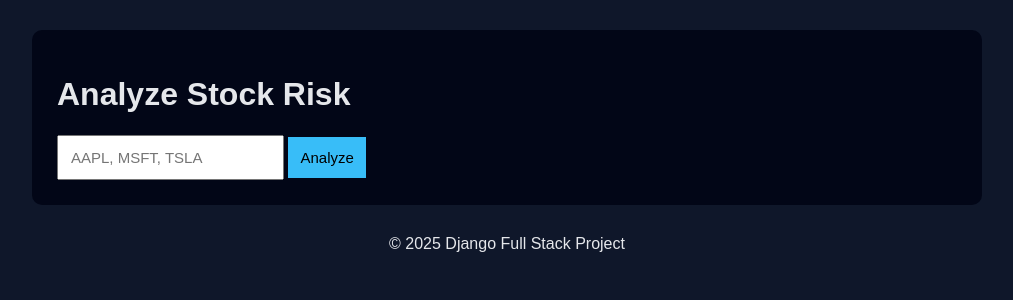
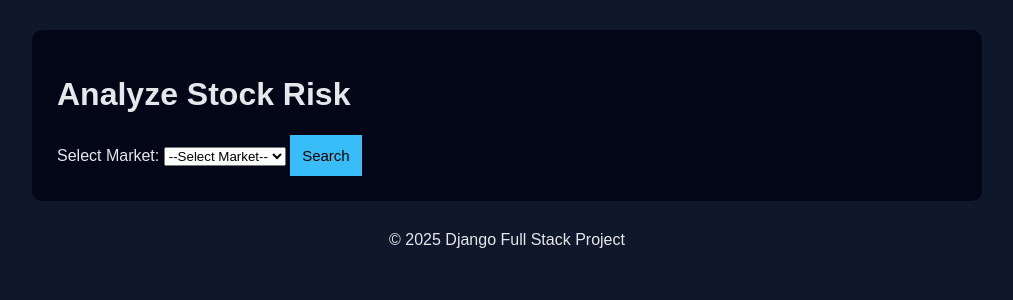
Before and after one commit to manojraul/Financial_risk_management_and_analysis, a Django app: page / in a window 1280 px wide. Shown: the part 61-361 px from the top of the page, without its empty margins (133-1146 px from the left). Run offline with Django 5.2, Linux system fonts and the light colour scheme.

Commit message:
update with charts and ui

```diff
--- a/risk_app/utils.py
+++ b/risk_app/utils.py
@@ -2,8 +2,33 @@ import pandas as pd
 import numpy as np
 import yfinance as yf
 from sklearn.cluster import KMeans
+import matplotlib.pyplot as plt
+import os
+import uuid
+
+# ------------------ TICKERS ------------------
+
+NSE_TICKERS = {
+    "TCS": "TCS.NS",
+    "Infosys": "INFY.NS",
+    "Reliance": "RELIANCE.NS",
+    "HDFC Bank": "HDFCBANK.NS",
+    "ICICI Bank": "ICICIBANK.NS"
+}
+
+US_TICKERS = {
+    "Apple": "AAPL",
+    "Microsoft": "MSFT",
+    "Amazon": "AMZN",
+    "Google (Alphabet)": "GOOGL",
+    "Tesla": "TSLA",
+    "Meta": "META"
+}
+
+# ------------------ MAIN LOGIC ------------------
 
 def analyze_risk(stocks):
+    # Download data
     data = yf.download(
         stocks,
         start="2023-01-01",
@@ -12,25 +37,30 @@ def analyze_risk(stocks):
         auto_adjust=True
     )
 
+    # Adjusted close prices
     adj_close = pd.DataFrame()
     for stock in stocks:
-        adj_close[stock] = data[stock]['Close']
+        adj_close[stock] = data[stock]["Close"]
 
+    # Daily returns
     returns = adj_close.pct_change().dropna()
 
+    # Risk metrics
     mean_returns = returns.mean() * 252
     volatility = returns.std() * np.sqrt(252)
 
     risk_free_rate = 0.03
     sharpe = (mean_returns - risk_free_rate) / volatility
 
+    # Risk DataFrame
     risk_data = pd.DataFrame({
         "Return": mean_returns,
         "Volatility": volatility,
         "Sharpe": sharpe
     })
 
-    kmeans = KMeans(n_clusters=3, random_state=42)
+    # KMeans clustering
+    kmeans = KMeans(n_clusters=min(3, len(risk_data)), random_state=42)
     risk_data["Cluster"] = kmeans.fit_predict(
         risk_data[["Return", "Volatility"]]
     )
@@ -38,4 +68,38 @@ def analyze_risk(stocks):
     cluster_map = {0: "Low Risk", 1: "Medium Risk", 2: "High Risk"}
     risk_data["Risk_Level"] = risk_data["Cluster"].map(cluster_map)
 
-    return risk_data.reset_index().to_dict(orient="records")
+    # Generate chart
+    chart_name = generate_risk_chart(risk_data)
+
+    return risk_data.reset_index().to_dict(orient="records"), chart_name
+
+
+# ------------------ CHART ------------------
+
+def generate_risk_chart(df):
+    filename = f"risk_chart_{uuid.uuid4().hex}.png"
+
+    plot_dir = os.path.join("static", "plots")
+    os.makedirs(plot_dir, exist_ok=True)  # 🔥 FIX
+
+    file_path = os.path.join(plot_dir, filename)
+
+    plt.figure(figsize=(8, 6))
+    plt.scatter(df["Volatility"], df["Return"], s=100)
+
+    for stock in df.index:
+        plt.text(
+            df.loc[stock, "Volatility"] + 0.002,
+            df.loc[stock, "Return"],
+            stock
+        )
+
+    plt.xlabel("Annualized Volatility")
+    plt.ylabel("Annualized Return")
+    plt.title("Risk vs Return Analysis")
+    plt.grid(True)
+
+    plt.savefig(file_path)
+    plt.close()
+
+    return filename
--- a/risk_app/views.py
+++ b/risk_app/views.py
@@ -1,11 +1,43 @@
 from django.shortcuts import render
 from .utils import analyze_risk
 
+NSE_TICKERS = {
+    "TCS": "TCS.NS",
+    "Infosys": "INFY.NS",
+    "Reliance": "RELIANCE.NS",
+    "HDFC Bank": "HDFCBANK.NS",
+    "ICICI Bank": "ICICIBANK.NS"
+}
+
+US_TICKERS = {
+    "Apple": "AAPL",
+    "Microsoft": "MSFT",
+    "Amazon": "AMZN",
+    "Google (Alphabet)": "GOOGL",
+    "Tesla": "TSLA",
+    "Meta": "META"
+}
+
 def home(request):
+    show_companies = False
+    tickers = {}
+    selected_market = None
+
     if request.method == "POST":
-        stocks = request.POST.get("stocks")
-        stock_list = [s.strip().upper() for s in stocks.split(",")]
-        results = analyze_risk(stock_list)
-        return render(request, "result.html", {"results": results})
+        # Step 1: Market selected
+        selected_market = request.POST.get("market")
+        if selected_market:
+            tickers = NSE_TICKERS if selected_market == "NSE" else US_TICKERS
+            show_companies = True
 
-    return render(request, "index.html")
+        # Step 2: User selected companies and clicked Analyze
+        if "stocks" in request.POST:
+            selected_tickers = request.POST.getlist("stocks")
+            results, chart = analyze_risk(selected_tickers)
+            return render(request, "result.html", {"results": results, "chart": chart})
+
+    return render(request, "index.html", {
+        "tickers": tickers,
+        "selected_market": selected_market,
+        "show_companies": show_companies
+    })
--- a/templates/index.html
+++ b/templates/index.html
@@ -1,13 +1,28 @@
-{% extends 'base.html' %}
-{% block title %}Analyze Risk{% endblock %}
+{% extends "base.html" %}
 
 {% block content %}
 <h1>Analyze Stock Risk</h1>
-
 <form method="post">
     {% csrf_token %}
-    <input type="text" name="stocks"
-           placeholder="AAPL, MSFT, TSLA" required>
-    <button type="submit">Analyze</button>
+
+    <label for="market">Select Market:</label>
+    <select id="market" name="market">
+        <option value="">--Select Market--</option>
+        <option value="NSE" {% if selected_market == "NSE" %}selected{% endif %}>🇮🇳 NSE</option>
+        <option value="US" {% if selected_market == "US" %}selected{% endif %}>🇺🇸 US</option>
+    </select>
+    <button type="submit" name="search_market">Search</button>
+
+    {% if show_companies %}
+    <br><br>
+    <label for="stocks">Select Companies (Hold Ctrl for multiple):</label>
+    <select id="stocks" name="stocks" multiple size="6">
+        {% for name, ticker in tickers.items %}
+        <option value="{{ ticker }}">{{ name }} ({{ ticker }})</option>
+        {% endfor %}
+    </select>
+    <br><br>
+    <button type="submit" name="analyze">Analyze Risk</button>
+    {% endif %}
 </form>
 {% endblock %}
--- a/templates/result.html
+++ b/templates/result.html
@@ -27,6 +27,9 @@
 </tr>
 {% endfor %}
 </table>
+<h3>Risk Visualization</h3>
+<img src="/static/plots/{{ chart }}" alt="Risk Chart"
+ style="max-width:100%; border:1px solid #ccc;">
 
-<a href="/" class="back-btn">Analyze Again</a>
+<a href="/" class="back-btn">Back</a>
 {% endblock %}
```
Also changed, not shown: static/plots/risk_chart_12eb6d3ab12241b1be2c6d6b627e0465.png (added), static/plots/risk_chart_29a7976bf0ad493594303bba960e274b.png (added), static/plots/risk_chart_5f5fea8a3b4a4c35b1edadb1205ccb2b.png (added), static/plots/risk_chart_6d02b048a79d43f2b9a7efbab5420115.png (added), static/plots/risk_chart_a19a66212558411f90f0acf5cf31a0e4.png (added), static/plots/risk_chart_dc9263f2b03d4f68b182b51004e0ec00.png (added).
